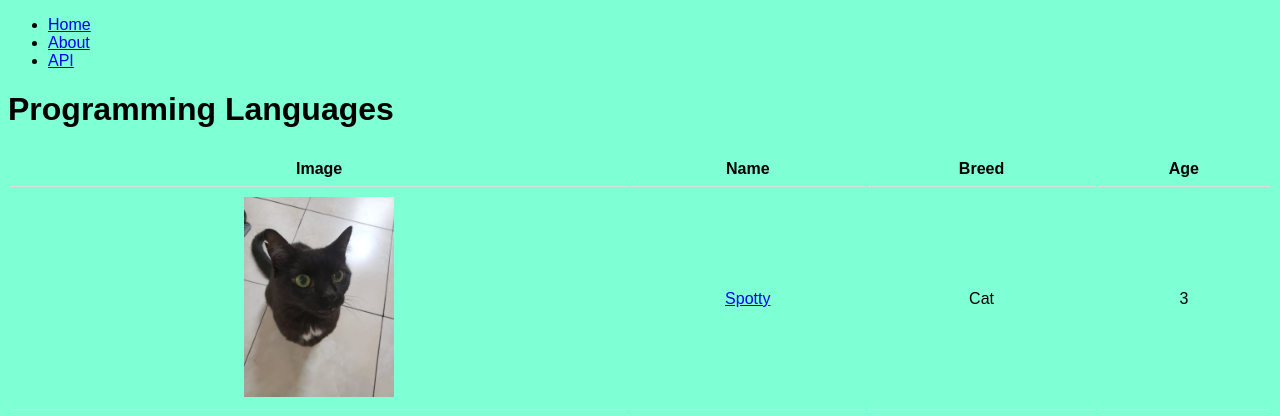
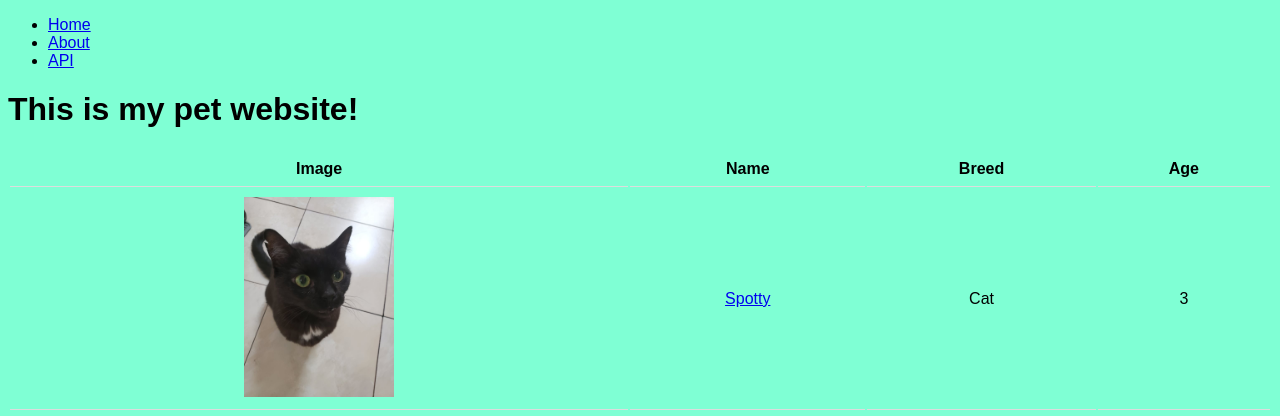
Before and after one commit to juliacodessometimes/pet_app, a Flask app: page / in a window 1280 px wide. Shown: the top 416 px of the page. Run offline with Flask 2, Linux system fonts and the light colour scheme; data comes from the database, SQL or seed files in the repository.

Commit message:
changed header

```diff
--- a/templates/index.html
+++ b/templates/index.html
@@ -12,7 +12,7 @@
             <li><a href="/about">About</a></li>
             <li><a href="/api/all">API</a></li>
         </ul>
-        <h1 id="title">Programming Languages</h1>
+        <h1 id="title">This is my pet website!</h1>
         <div id="content">
             <table>
                 <tr>
```
